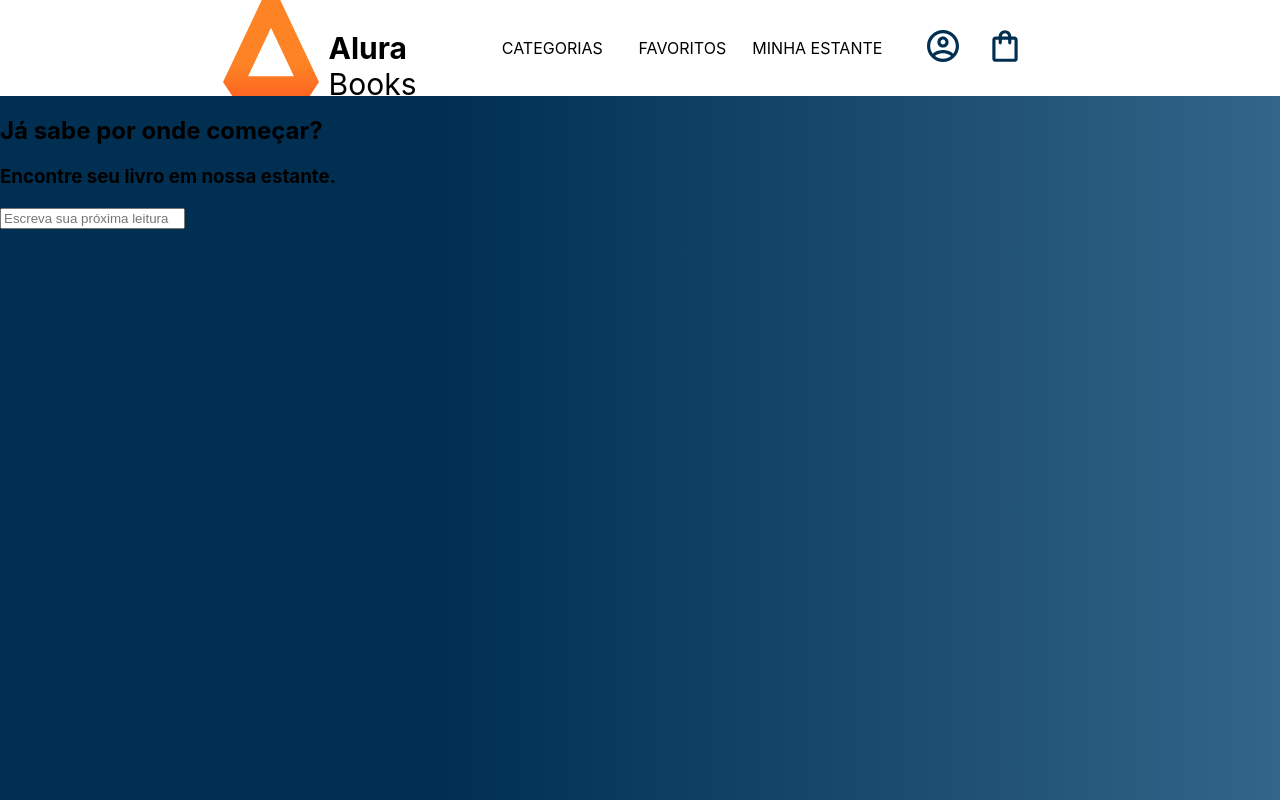
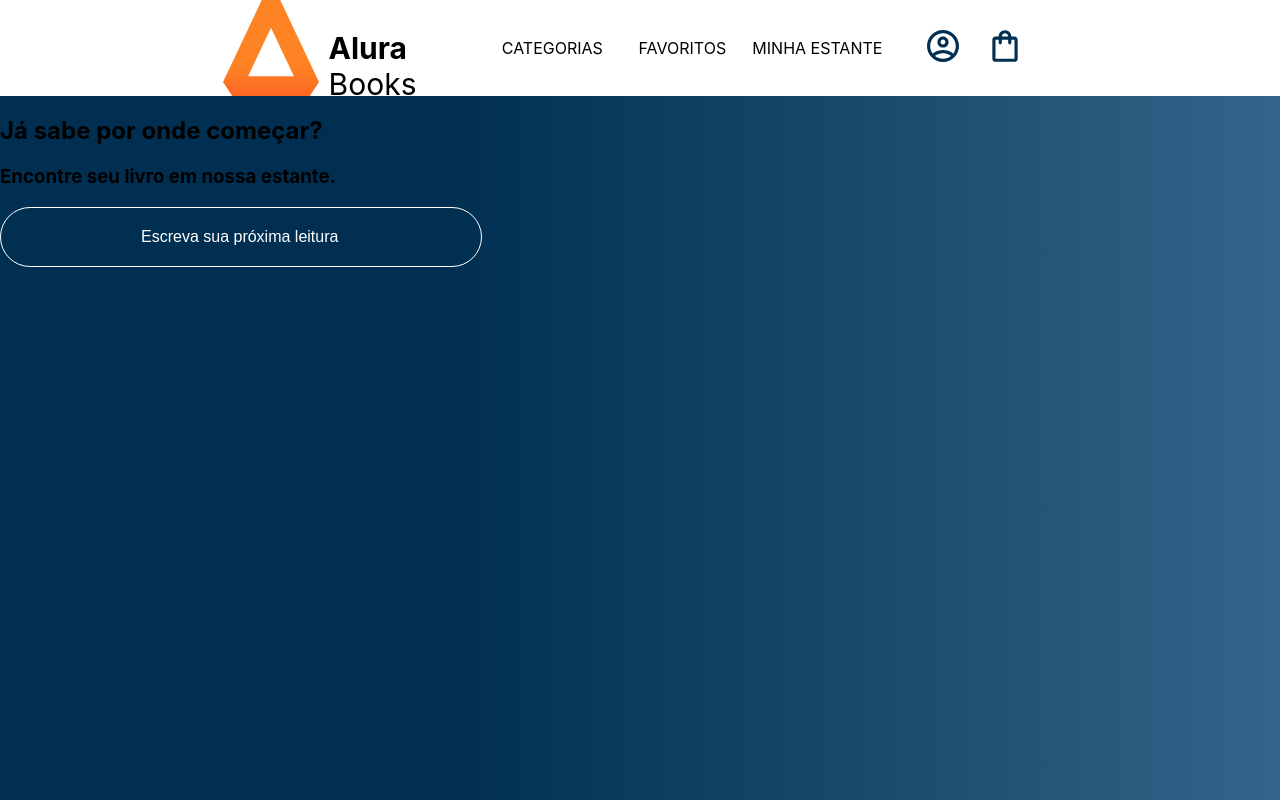
Before and after one commit to Dericki/alura-books, a React (Create React App) app: page / in a window 1280 px wide. Built offline with nearby package versions, Linux system fonts and the light colour scheme.

Commit message:
criaçao do estilo do input

```diff
--- a/src/componentes/Input/index.js
+++ b/src/componentes/Input/index.js
@@ -1,6 +1,6 @@
 import styled from "styled-components";
 
-const Input = input`
+const Input = styled.input`
         border: 1px solid #FFF;
         background: transparent;
         border: 1px solid #FFF;
--- a/src/componentes/Pesquisa/index.js
+++ b/src/componentes/Pesquisa/index.js
@@ -1,9 +1,12 @@
+import Input from "../Input"
+
 function Pesquisa () {
     return (
         <>
         <h2>Já sabe por onde começar?</h2>
         <h3>Encontre seu livro em nossa estante.</h3>
-        <input placeholder="Escreva sua próxima leitura"
+        <Input
+            placeholder="Escreva sua próxima leitura"
         />
         </>
     )
```
